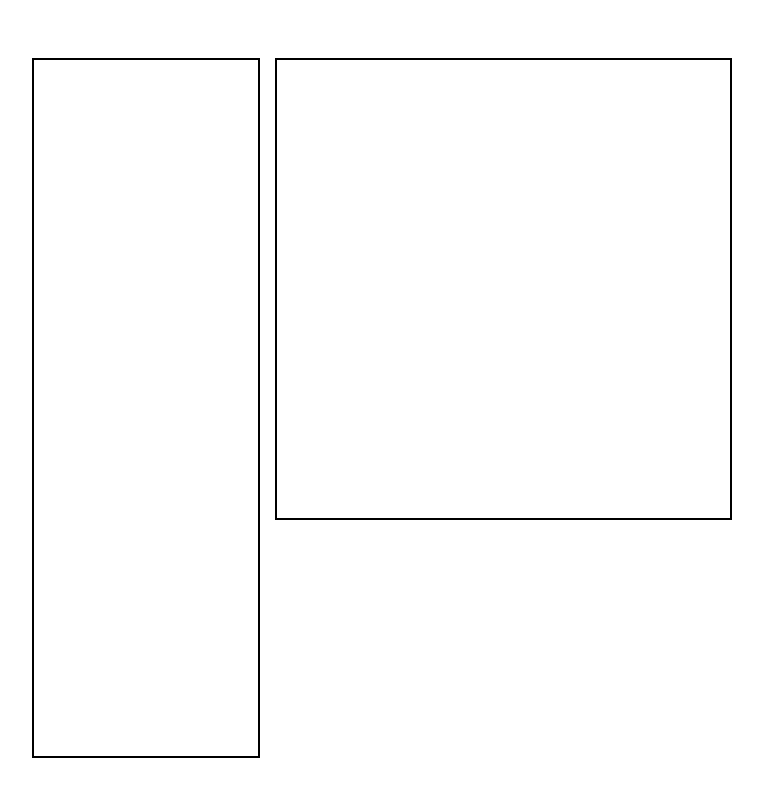
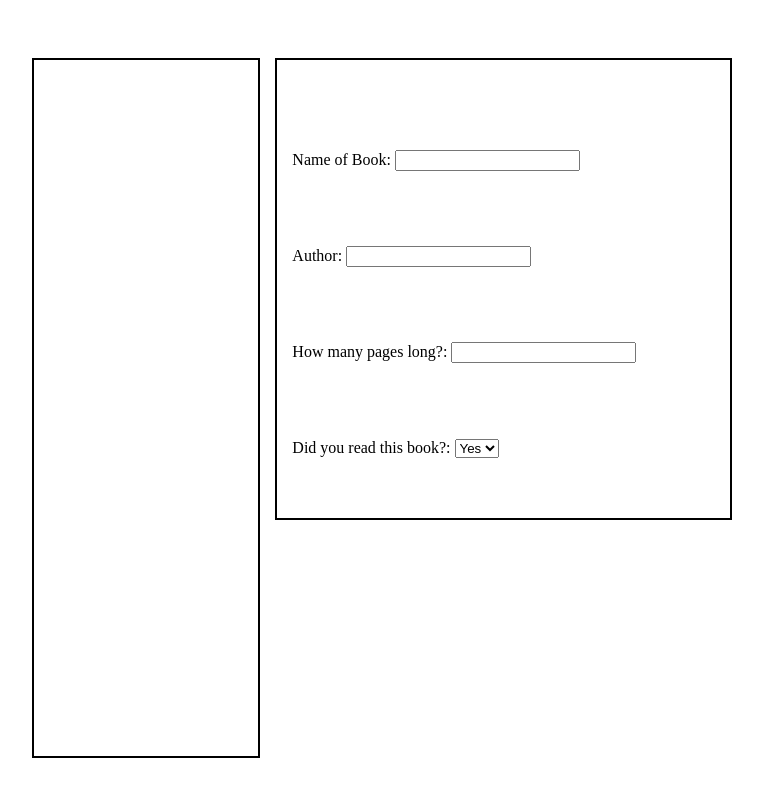
Before and after one commit to tgorsk15/digital-library, a plain HTML site: page index.html in a window 1280 px wide. Shown: the whole page, without its empty margins (258-1021 px from the left). Drawn offline with Linux system fonts and the light colour scheme.

Commit message:
Create library book form
Created the form in the HTML that will allow users to add books to the stored digital library.
These user-inputeed answers will get submitted and pushed to the 'myLibrary' array in JS,
where further logical functions will take place

```diff
--- a/index.html
+++ b/index.html
@@ -11,12 +11,37 @@
 
     <div class="main-container">
 
-        <div class="form-container">
+        <div class="bookshelf">
 
         </div>
 
-        <div class="bookshelf">
+        <div class="form-container">
+            <form action="post">
 
+                <div class="question1">
+                    <label for="book-name">Name of Book:</label>
+                    <input type="text" id="book-name" name="book-name">
+                </div>
+
+                <div class="question2">
+                    <label for="author-name">Author:</label>
+                    <input type="text" id="author-name" name="author-name">
+                </div>
+
+                <div class="question3">
+                    <label for="pages-number">How many pages long?:</label>
+                    <input type="number" id="pages-number" name="pages-number">
+                </div>
+
+                <div class="question4">
+                    <label for="read-book">Did you read this book?:</label>
+                    <select name="read-book" id="read-book">
+                        <option value="yes">Yes</option>
+                        <option value="no">No</option>
+                    </select>
+                </div>
+
+            </form>
         </div>
 
     </div>
--- a/styles.css
+++ b/styles.css
@@ -30,3 +30,11 @@ body {
     grid-column: 2;
     grid-row: 1 / 3;
 }
+
+form {
+    padding: 15px;
+    min-height: 100%;
+    display: flex;
+    flex-direction: column;
+    justify-content: space-evenly;
+}
```
